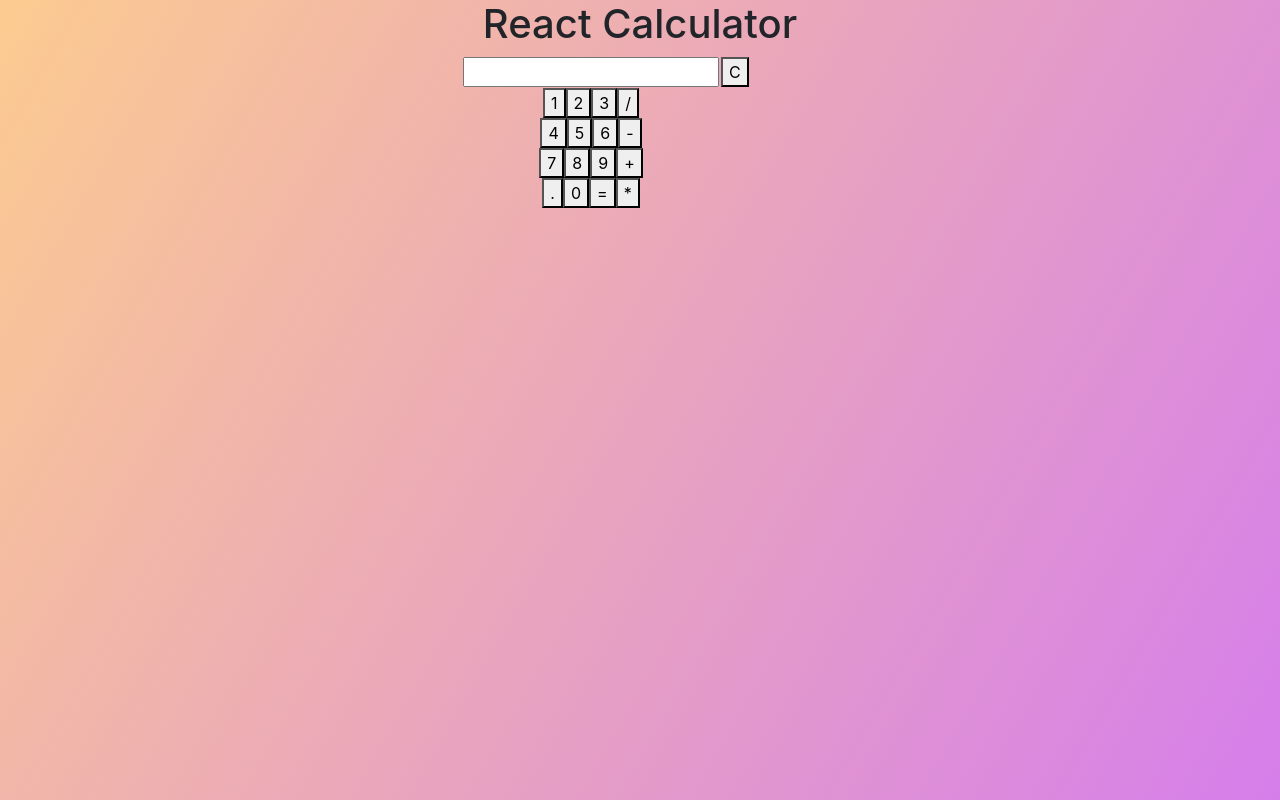
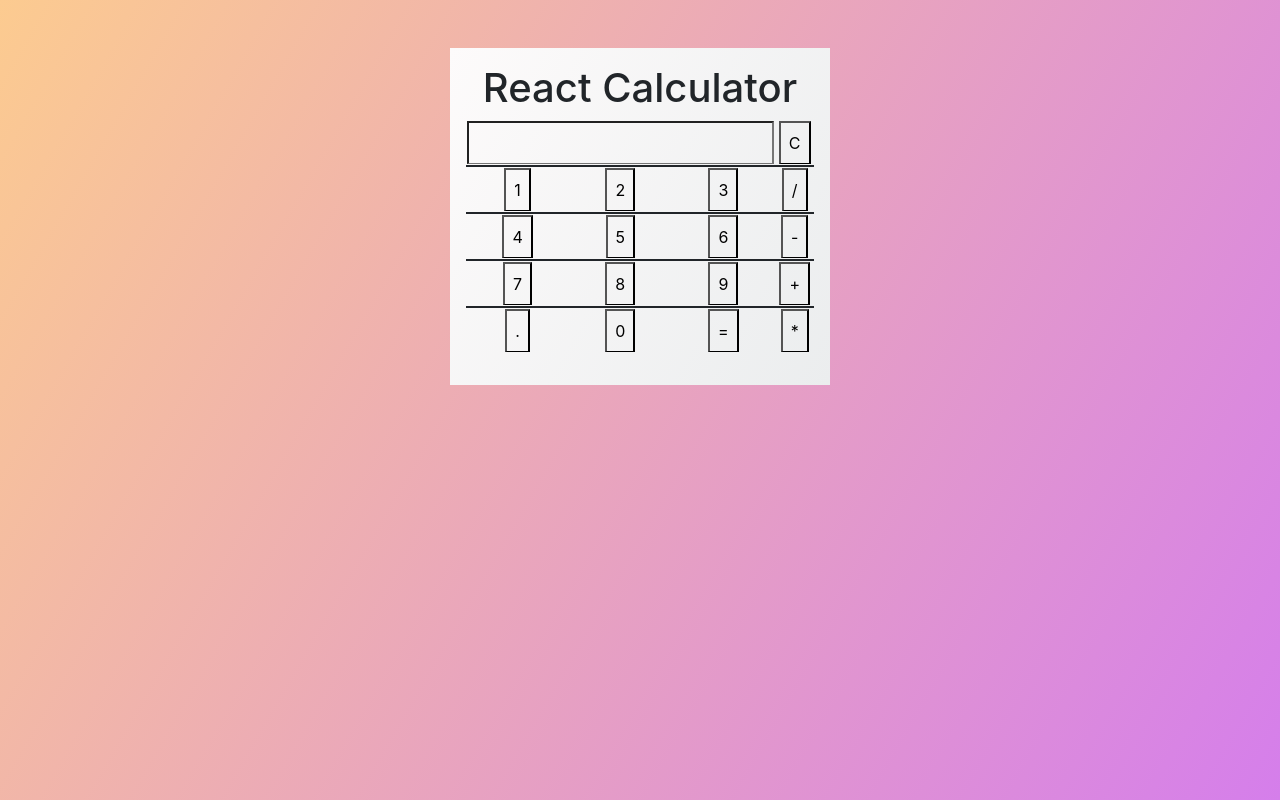
Before and after one commit to hjoynson/ReactCalculator, a React (Create React App) app: page / in a window 1280 px wide. Built offline with nearby package versions, Linux system fonts and the light colour scheme.

Commit message:
button changes

```diff
--- a/src/App.css
+++ b/src/App.css
@@ -1,3 +1,7 @@
 .App {
   text-align: center;
 }
+
+.col-md-4{
+  background-image: linear-gradient(120deg, #fdfbfb 0%, #ebedee 100%);
+}
--- a/src/Components/Calculator.js
+++ b/src/Components/Calculator.js
@@ -5,46 +5,48 @@ const Calculator = () => {
     return (
         <div className="container">
             <div className="row justify-content-center">
-                <div className="col-md-4">
+                <div className="col-md-4 shadow-1g p-3 mb-5 mt-5 bg-white rounded;">
             <h1> React Calculator</h1>
-
-            <table>
+                <table className="table">
                 <tr>
-                    <td>
-                        <input type="text" />
+                    <td colSpan="3">
+                        <input className="w-100" type="text" />
                     </td>
                     <td>
+
+{/* Buttons for Calculator */}
+
                     <button>C</button>
                     </td>
                  </tr>
 
                  <tr>
-                 <button>1</button>
-                 <button>2</button>
-                 <button>3</button>
-                 <button>/</button>
+                 <td><button>1</button></td>
+                 <td><button>2</button></td>
+                 <td><button>3</button></td>
+                 <td><button>/</button></td>
                 </tr>
 
                 <tr>
-                 <button>4</button>
-                 <button>5</button>
-                 <button>6</button>
-                 <button>-</button>
+                 <td><button>4</button></td>
+                 <td><button>5</button></td>
+                 <td><button>6</button></td>
+                 <td><button>-</button></td>
                 </tr>
 
                 <tr>
-                 <button>7</button>
-                 <button>8</button>
-                 <button>9</button>
-                 <button>+</button>
+                 <td><button>7</button></td>
+                 <td><button>8</button></td>
+                 <td><button>9</button></td>
+                 <td><button>+</button></td>
                 </tr>
 
-                <tr>
-                 <button>.</button>
-                 <button>0</button>
-                 <button>=</button>
-                 <button>*</button>
-                </tr>
+                 <tr>
+                 <td><button>.</button></td>
+                 <td><button>0</button></td>
+                 <td><button>=</button></td>
+                 <td><button>*</button></td>
+                 </tr>
 
             </table>
             </div>
```
